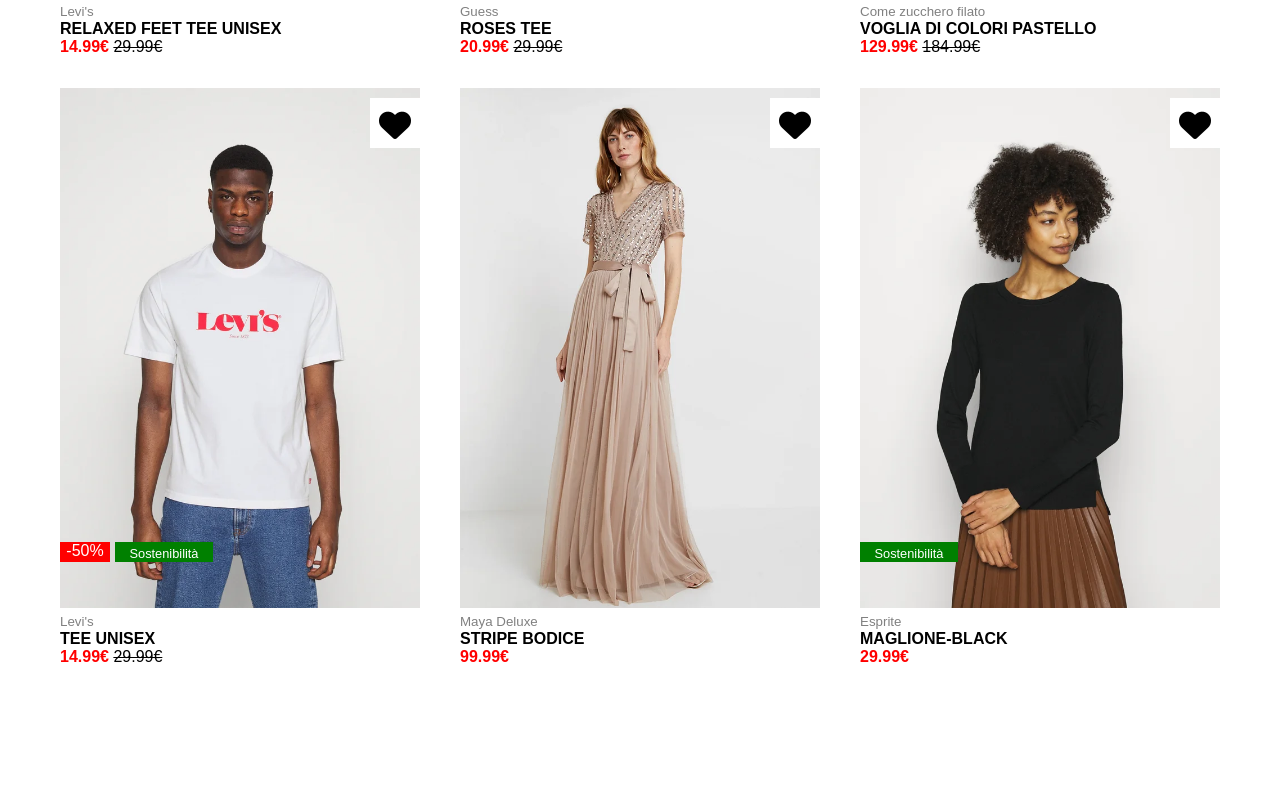
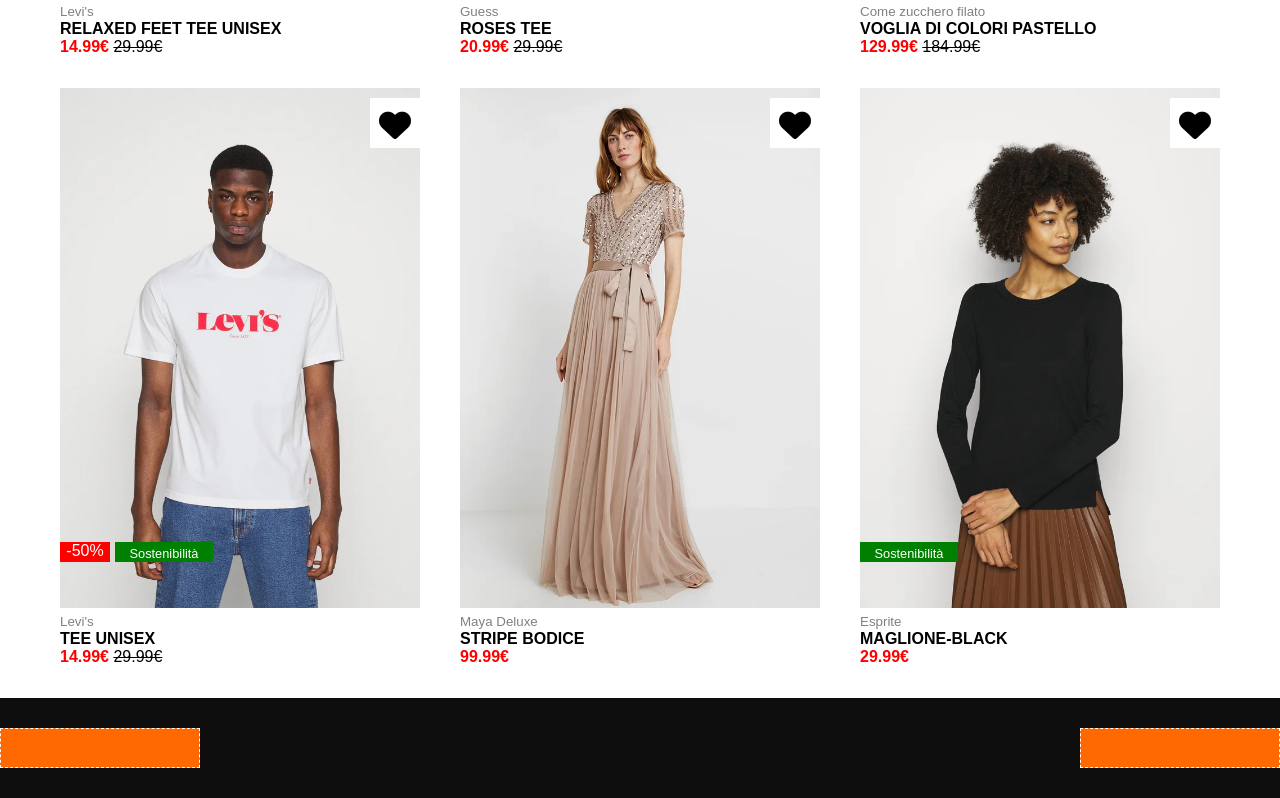
Before and after one commit to Eros000/html-css-boolando, a plain HTML site: page index.html in a window 1280 px wide. Shown: the part 702-1500 px from the top of the page. Before the commit the page ends 1400 px from the top, so only its background shows below. Drawn offline with Linux system fonts and the light colour scheme.

Commit message:
working on footer

```diff
--- a/css/style.css
+++ b/css/style.css
@@ -190,3 +190,25 @@
 /*
     FOOTER
 */
+
+footer{
+    background-color: #0E0E0E;
+    height: 100px;
+    display: flex;
+    justify-content: space-between;
+    align-items: center;
+}
+
+.footer-col-1{
+    background-color: #FF6900;
+    border: dashed 1px white;
+    height: 40px;
+    width: 200px;
+}
+
+.footer-col-2{
+    background-color: #FF6900;
+    border: dashed 1px white;
+    height: 40px;
+    width: 200px;
+}
--- a/index.html
+++ b/index.html
@@ -333,19 +333,26 @@
 
                     </div>
 
+                </div>
+
+            </div>
+
+        </main>
+
+        <footer class="footer-row">
+
+            <div class="footer-col-1">
+
+            </div>
+
+            <div class="footer-col-2">
+
+            </div>
 
 
 
 
 
-
-                </div>
-
-            </div>
-        </main>
-
-        <footer>
-
         </footer>
 
     </body>
```
